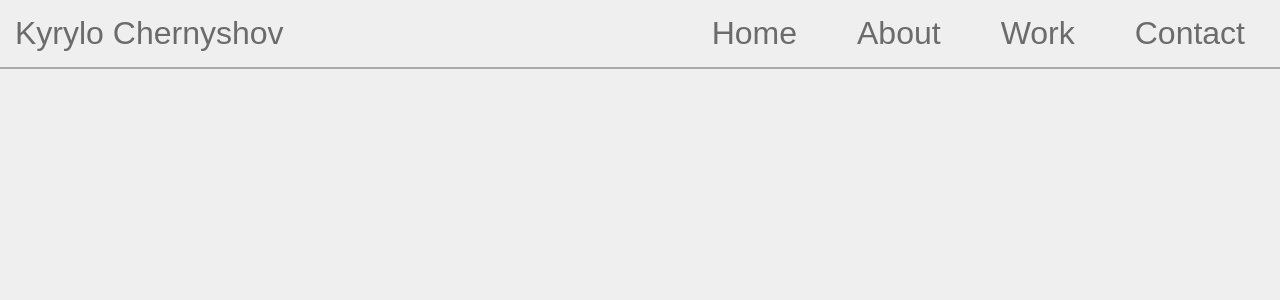
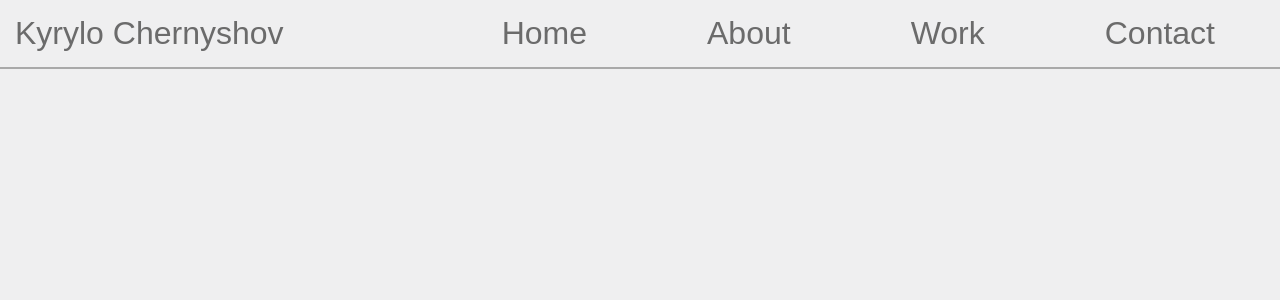
Before and after one commit to Bluefire2/mainsite, a React (Create React App) app: page / in a window 1280 px wide. Shown: the top 300 px of the page. Built offline with nearby package versions, Linux system fonts and the light colour scheme.

Commit message:
Make the nav links even wider by means of padding

```diff
--- a/src/components/App.css
+++ b/src/components/App.css
@@ -18,6 +18,8 @@
     transition: background-color 0.5s ease, color 0.5s ease;
     margin-left: 20px;
     margin-right: 20px;
+    padding-left: 40px;
+    padding-right: 40px;
 }
 
 #navbar .navbar-link:hover {
```
